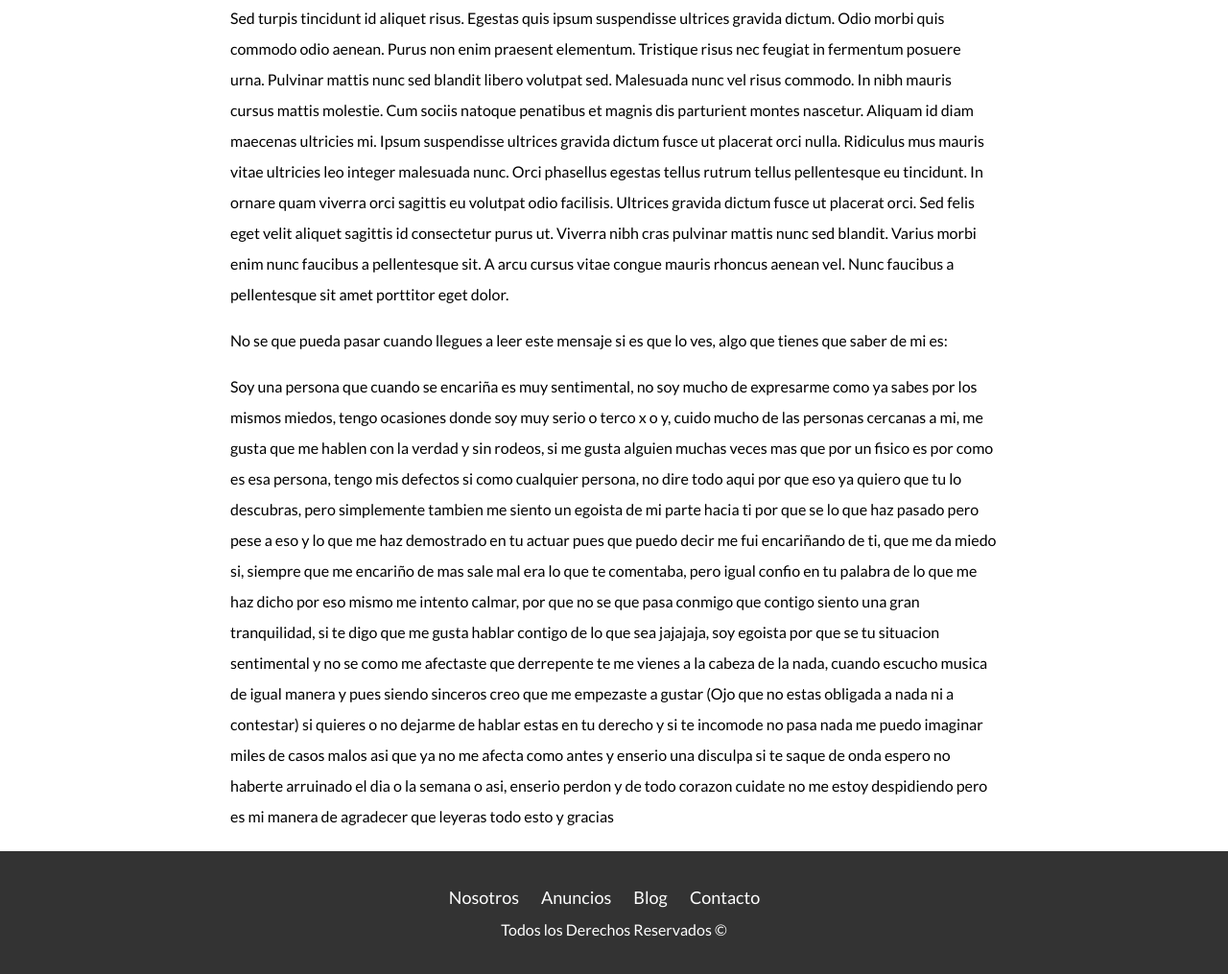
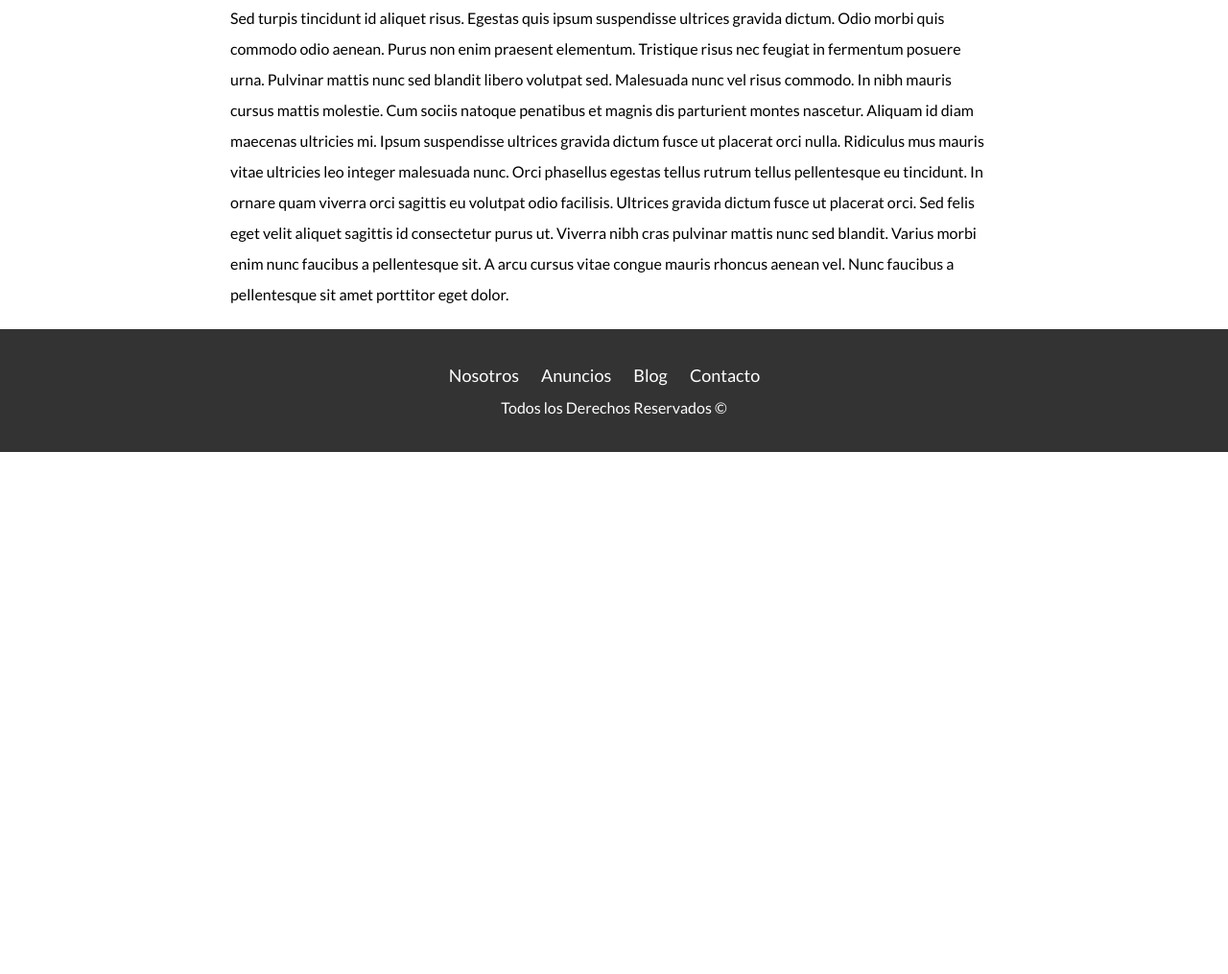
Before and after one commit to FranciscoGF-216/BienesRaices, a plain HTML site: page entrada.html in a window 1280 px wide. Shown: the part 1957-2972 px from the top of the page at 96% size. After the commit the page ends 2428 px from the top, so only its background shows below. Drawn offline with Linux system fonts and the light colour scheme.

Commit message:
Update entrada.html

```diff
--- a/entrada.html
+++ b/entrada.html
@@ -80,21 +80,7 @@
             rhoncus aenean vel. Nunc faucibus a pellentesque sit amet porttitor eget dolor.
         </p>
 
-        <p>
-            No se que pueda pasar cuando llegues a leer este mensaje si es que lo ves, algo que tienes que saber de mi es:
-        </p>
 
-        <p>
-            Soy una persona que cuando se encariña es muy sentimental, no soy mucho de expresarme como ya sabes por los mismos miedos,
-            tengo ocasiones donde soy muy serio o terco x o y, cuido mucho de las personas cercanas a mi, me gusta que me hablen con la verdad y sin rodeos,
-            si me gusta alguien muchas veces mas que por un fisico es por como es esa persona, tengo mis defectos si como cualquier persona, no dire todo aqui por que eso
-            ya quiero que tu lo descubras, pero simplemente tambien me siento un egoista de mi parte hacia ti por que se lo que haz pasado pero pese a eso y lo que me haz demostrado en tu actuar
-            pues que puedo decir me fui encariñando de ti, que me da miedo si, siempre que me encariño de mas sale mal era lo que te comentaba, pero igual confio en tu palabra de lo que me haz dicho
-            por eso mismo me intento calmar, por que no se que pasa conmigo que contigo siento una gran tranquilidad, si te digo que me gusta hablar contigo de lo que sea jajajaja, soy egoista por que se tu situacion sentimental
-            y no se como me afectaste que derrepente te me vienes a la cabeza de la nada, cuando escucho musica de igual manera y pues siendo sinceros creo que me empezaste a gustar (Ojo que no estas obligada a nada ni a contestar)
-            si quieres o no dejarme de hablar estas en tu derecho y si te incomode no pasa nada me puedo imaginar miles de casos malos asi que ya no me afecta como antes y enserio una disculpa si te saque de onda espero no haberte arruinado el dia
-            o la semana o asi, enserio perdon y de todo corazon cuidate no me estoy despidiendo pero es mi manera de agradecer que leyeras todo esto y gracias
-        </p>
 
     </main>
 
```
